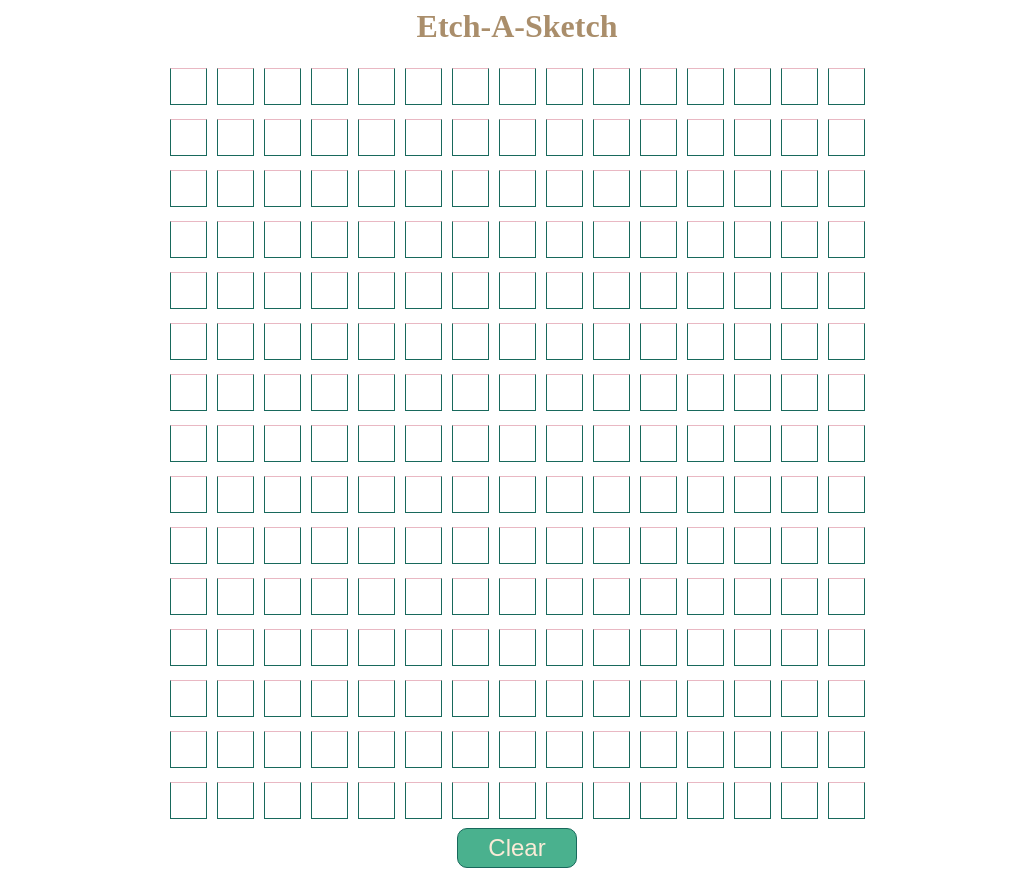
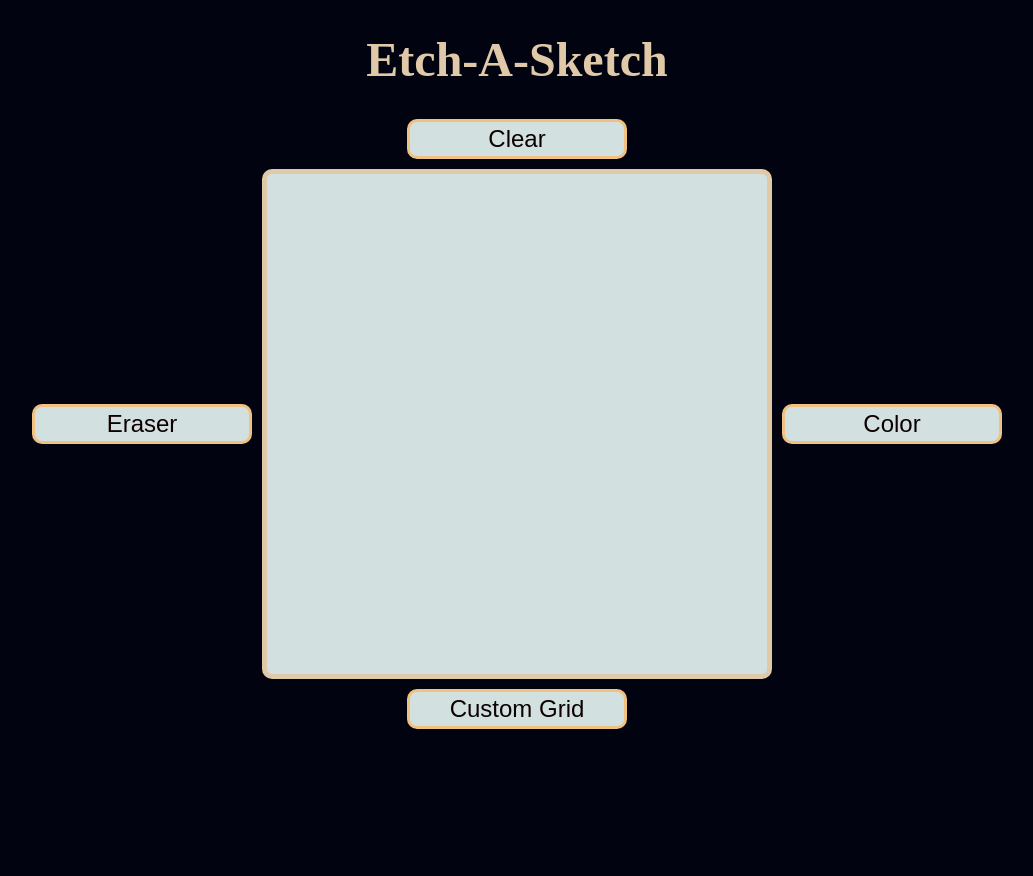
Before and after one commit to LunaticEradicator/Etch-a-Sketch, a plain HTML site: page index.html in a window 1280 px wide. Shown: the whole page, without its empty margins (123-1156 px from the left). After the commit the page ends 800 px from the top, so only its background shows below. Drawn offline with Linux system fonts and the light colour scheme.

Commit message:
Add different button functions

```diff
--- a/index.html
+++ b/index.html
@@ -12,9 +12,15 @@
 
 <body>
     <h1>Etch-A-Sketch</h1>
+    <div class="button1"></div>
+
     <div class="main">
+        <div class="button2"></div>
+        <div class="content"></div>
+        <div class="button3"></div>
+    </div>
 
-    </div>
+    <div class="button4"></div>
 </body>
 
 </html>
--- a/script.js
+++ b/script.js
@@ -1,43 +1,47 @@
-const main = document.querySelector("div");
-const body = document.querySelector("body");
+const content = document.querySelector(".content");
+const button1 = document.querySelector(".button1");
+const button2 = document.querySelector(".button2");
+const button3 = document.querySelector(".button3");
+const button4 = document.querySelector(".button4");
 
-let rowSize = 15;
-let columnSize = 15;
+let rowSize = 100;
+let columnSize = 100;
 
 
 function row() {
     for (let j = 0; j < rowSize; j++) {
         singleRow = document.createElement("div");
         singleRow.classList.add("classOfEachRow");
-        main.append(singleRow);
+        content.append(singleRow);
     }
 }
 
 function column() {
     for (let j = 0; j < columnSize; j++) {
         const br = document.createElement("br");
-        main.append(br);
         row();
+        content.append(br);
     }
 }
 
 function checkUserInput() {
-    if (rowSize === 15 || columnSize === 15) {
+    if (rowSize !== 100 && columnSize !== 100) {
+        rowSize = prompt(` Enter the Grid ROW value Below "100" `);
+        while (rowSize === "") {
+            rowSize = prompt("Enter Row Grid Again (Below 100)");
+        }
+        columnSize = prompt(` Enter the Grid COLUMN value Below "100" `);
+
+        while (columnSize === "") {
+            columnSize = prompt("Enter Column Grid Again (Below 100)");
+        }
         column();
     }
     else {
-        rowSize = prompt(` Enter the Grid ROW value Below "37" `);
-        while (rowSize === "" || rowSize > 36) {
-            rowSize = prompt("Enter Row Grid Again (Below 37)");
-        }
-        columnSize = prompt(` Enter the Grid COLUMN value Below "17" `);
-
-        while (columnSize === "" || columnSize > 16) {
-            columnSize = prompt("Enter Column Grid Again (Below 17)");
-        }
         column();
     }
 }
+
 
 function hover() {
     let grid = document.querySelectorAll(".classOfEachRow");
@@ -49,27 +53,51 @@ function hover() {
 }
 
 function retryButton() {
+    const retryBtn = document.createElement("button");
+    retryBtn.textContent = "Custom Grid";
+    retryBtn.classList.add("retryBtn");
+    button4.append(retryBtn);
+
+    retryBtn.addEventListener("click", e => {
+        restart();
+    })
+}
+
+function clearButton() {
     const clearBtn = document.createElement("button");
-    clearBtn.classList.add("clear");
-    body.append(clearBtn);
     clearBtn.textContent = "Clear";
+    clearBtn.classList.add("clearBtn");
+    button1.append(clearBtn);
 
     clearBtn.addEventListener("click", e => {
-        restart();
+        clear();
     })
-
 }
 
-retryButton();
+function eraserBtn() {
+    const eraserBtn = document.createElement("button");
+    eraserBtn.textContent = "Eraser";
+    eraserBtn.classList.add("eraserBtn");
+    button2.append(eraserBtn);
+}
+
+function colorBtn() {
+    const colorBtn = document.createElement("button");
+    colorBtn.textContent = "Color";
+    colorBtn.classList.add("colorBtn");
+    button3.append(colorBtn);
+}
+
 checkUserInput();
 hover();
-
-
-
+clearButton();
+retryButton();
+eraserBtn();
+colorBtn()
 
 function restart() {
-    let grid = document.querySelectorAll(".classOfEachRow");
-    let br = document.querySelectorAll("br");
+    const grid = document.querySelectorAll(".classOfEachRow");
+    const br = document.querySelectorAll("br");
     for (let removeGrid of grid) {
         removeGrid.remove();
         for (let removeBr of br) {
@@ -81,3 +109,18 @@ function restart() {
     checkUserInput();
     hover();
 }
+
+function clear() {
+
+    const grid = document.querySelectorAll(".classOfEachRow");
+    const br = document.querySelectorAll("br");
+
+    for (let removeGrid of grid) {
+        removeGrid.remove();
+        for (let removeBr of br) {
+            removeBr.remove();
+        }
+    }
+    column();
+    hover();
+}
--- a/style.css
+++ b/style.css
@@ -1,39 +1,76 @@
 body {
-    display: flex;
-    flex-direction: column;
-    align-items: center;
-    /* background-color: rgb(7, 21, 43); */
+    background-color: rgb(2, 3, 17);
+
 }
 
 .main {
-    /* background-color: rgb(52, 59, 65); */
+    display: flex;
+    justify-content: center;
+    align-items: center;
+}
+
+.content {
+    /*  to remove whitespace of child */
+    font-size: 0px;
+    background-color: rgb(210, 224, 223);
+    border-radius: 10px;
+    border: 5px solid rgb(224, 201, 169);
+    margin: 10px;
 }
 
 h1 {
-    margin: 0;
-    color: rgb(170, 142, 107);
+    color: rgb(224, 201, 169);
+    text-align: center;
+    font-size: 3rem;
 }
 
 .classOfEachRow {
-    border: 1px solid rgb(24, 105, 92);
-    border-top: 1px solid rgb(233, 184, 195);
-    height: 35px;
-    width: 35px;
-    margin: 5px;
+    /* border: 0.1px solid rgb(24, 105, 92); */
+    height: 5px;
+    width: 5px;
     display: inline-block;
 }
 
 .clicked {
-    background-color: aquamarine;
+    background-color: rgb(0, 0, 0);
 }
 
-.clear {
-    width: 120px;
+button {
+    width: 220px;
     height: 40px;
-    border: 1px solid rgb(24, 105, 92);
-    background-color: rgb(74, 177, 142);
-    color: antiquewhite;
-    border-radius: 10px;
+    background-color: rgb(210, 224, 223);
+    color: rgb(12, 0, 0);
     font-size: x-large;
     text-align: center;
+    border-radius: 10px;
+    border: 3px solid rgb(241, 193, 129);
 }
+
+.button1,
+.button4 {
+    display: flex;
+    justify-content: center;
+}
+
+/* .retryBtn {
+    width: 220px;
+    height: 40px;
+    background-color: rgb(210, 224, 223);
+    color: rgb(12, 0, 0);
+    font-size: x-large;
+    text-align: center;
+    border-radius: 10px;
+    border: 3px solid rgb(241, 193, 129);
+}
+
+.clearBtn {
+    width: 220px;
+    height: 40px;
+    background-color: rgb(210, 224, 223);
+    color: rgb(0, 0, 0);
+    font-size: x-large;
+    text-align: center;
+    text-align: center;
+    border-radius: 10px;
+    border: 3px solid rgb(241, 193, 129);
+} */
```
